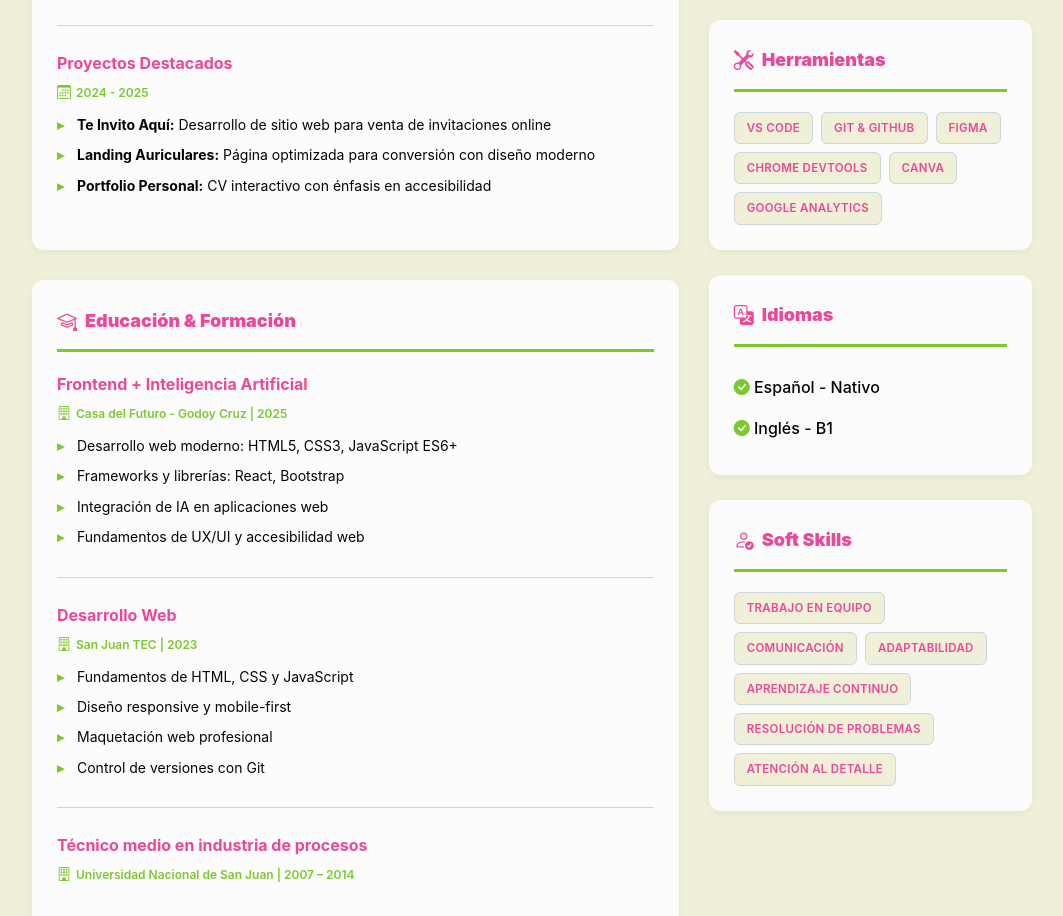
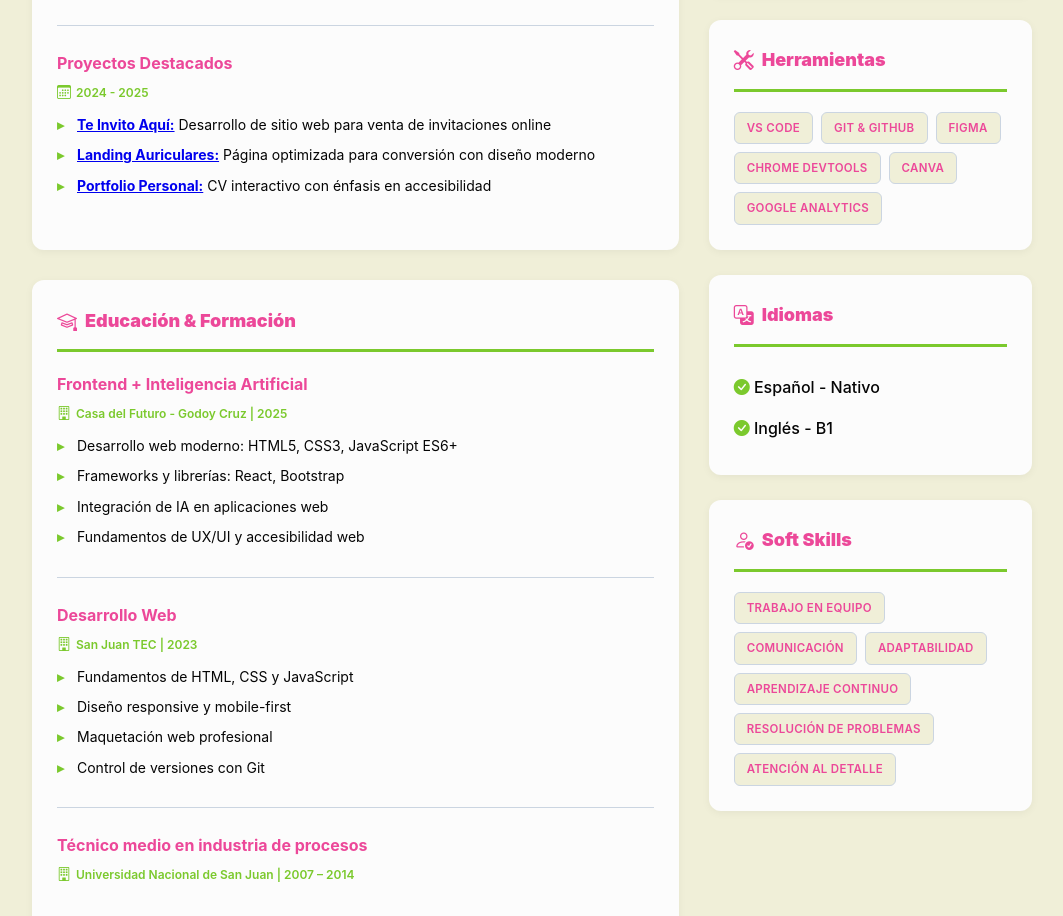
Before and after one commit to priscilarup/Pagina-WEB-Priscila-Rupcic, a plain HTML site: page about.html in a window 1280 px wide. Shown: the part 1053-1969 px from the top of the page, without its empty margins (108-1171 px from the left). Drawn offline with nearby package versions, Linux system fonts and the light colour scheme.

Commit message:
update about.html
Links dentro del cv de los proyectos realizados

```diff
--- a/about.html
+++ b/about.html
@@ -165,9 +165,12 @@
                             <i class="bi bi-calendar3"></i> 2024 - 2025
                         </div>
                         <ul>
-                            <li><strong>Te Invito Aquí:</strong> Desarrollo de sitio web para venta de invitaciones online</li>
-                            <li><strong>Landing Auriculares:</strong> Página optimizada para conversión con diseño moderno</li>
-                            <li><strong>Portfolio Personal:</strong> CV interactivo con énfasis en accesibilidad</li>
+                            <li><strong><a href="https://www.teinvitoaqui.com">Te Invito Aquí:</a></strong> Desarrollo de sitio web para
+                                venta de invitaciones online</li>
+                            <li><strong><a href="https://priscilarup.github.io/Landing-auriculares/">Landing Auriculares:</a></strong>
+                                Página optimizada para conversión con diseño moderno</li>
+                            <li><strong><a href="about.html">Portfolio Personal:</a></strong> CV interactivo con énfasis en accesibilidad
+                            </li>
                         </ul>
                     </div>
                 </div>
```
